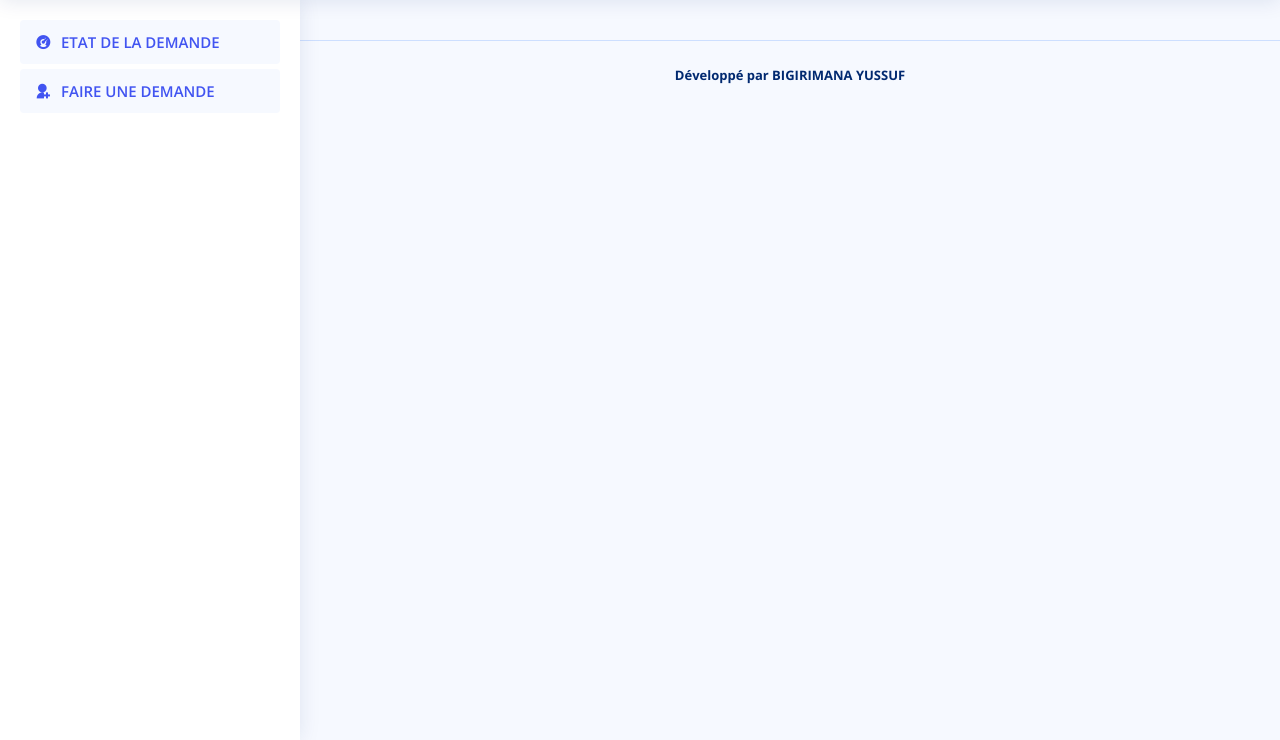
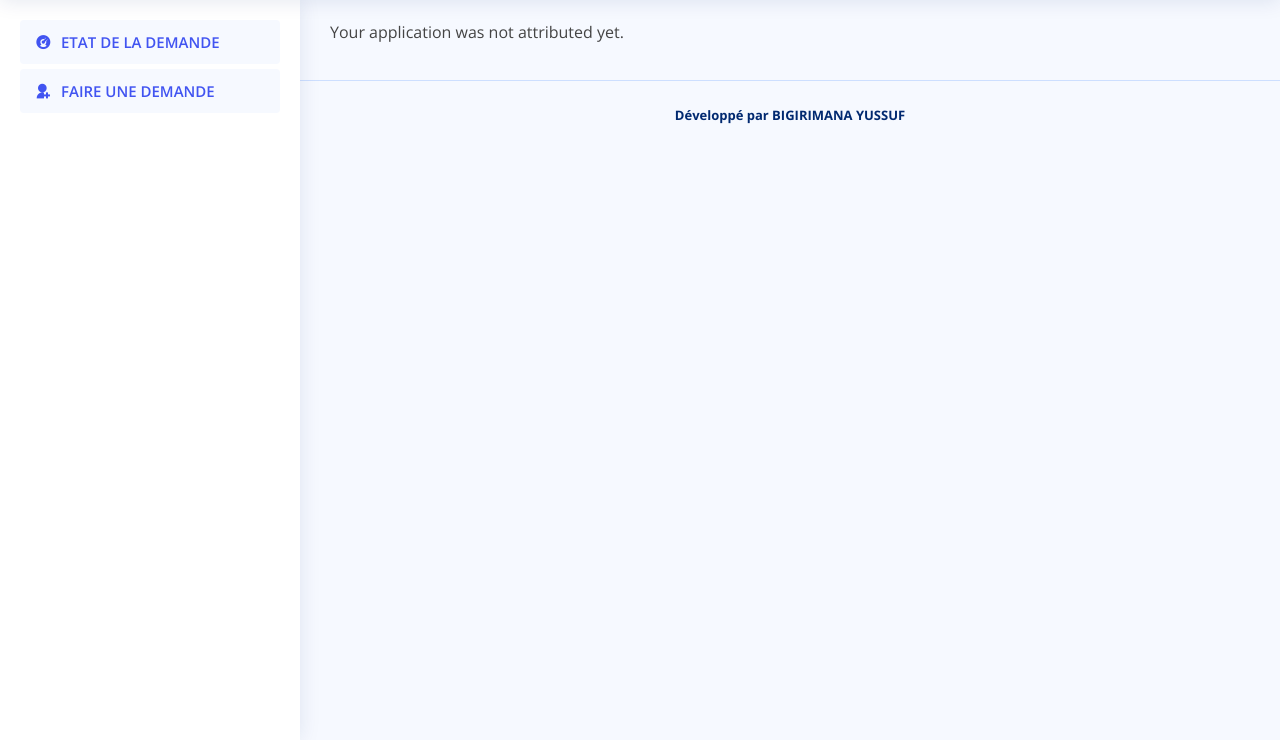
Before and after one commit to TonyV23/University-accommodation-management, a Django app: page /studentDashboard/ in a window 1280 px wide. Shown: the part 60-800 px from the top of the page. Run offline with Django 4.2, Linux system fonts and the light colour scheme; data comes from the database, SQL or seed files in the repository; both versions use the stored data as it was after the commit; some libraries are stand-ins or nearby versions.

Commit message:
trying to get record status for each applicant

```diff
--- a/app/templates/app/home/index_student.html
+++ b/app/templates/app/home/index_student.html
@@ -2,6 +2,11 @@
 
 {% block content %}
 <div class="content">
+    {% if attribution %}
+        <p>Your application was attributed on {{ attribution.date_attribution }}</p>
+    {% else %}
+        <p>Your application was not attributed yet.</p>
+    {% endif %}
 
 
 </div>
--- a/app/views/home.py
+++ b/app/views/home.py
@@ -1,4 +1,5 @@
 from django.shortcuts import render
+from django.http import HttpResponse
 from django.contrib.auth.decorators import login_required
 
 from app.models import Student, BedRoom, Application, Attribution
@@ -36,11 +37,31 @@ def index(request) :
         context = context
     )
 
-def index_student(request) :
+def index_student(request):
     page_title = 'Accueil'
     template = 'app/home/index_student.html'
+
+    student_id = request.user.id
+    application = Application.objects.filter(student=student_id).first()
+    attribution = None
+
+    if application:
+        attribution = Attribution.objects.filter(student=application).first()
+
+        if attribution:
+            response = HttpResponse(content="Your application was attributed on {}.".format(attribution.date_attribution))
+            response['Content-Type'] = 'text/plain'
+
+        else:
+            response = HttpResponse(content="Your application was not attributed yet.")
+            response['Content-Type'] = 'text/plain'
+    else:
+        response = HttpResponse(content="You do not have an application record.")
+        response['Content-Type'] = 'text/plain'
+
     context = {
         'page_title' : page_title,
+        'attribution' : attribution,
     }
 
     return render(
```
Also changed, not shown: db.sqlite3.
